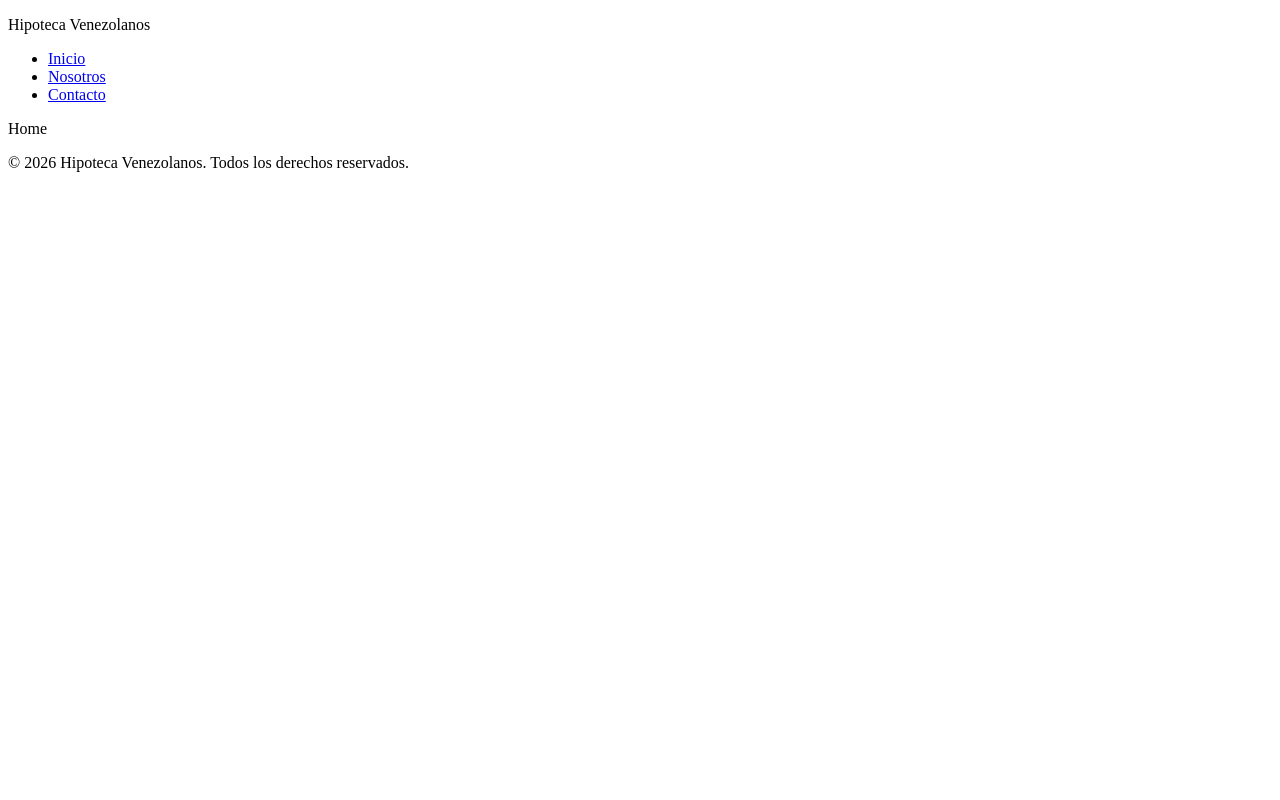
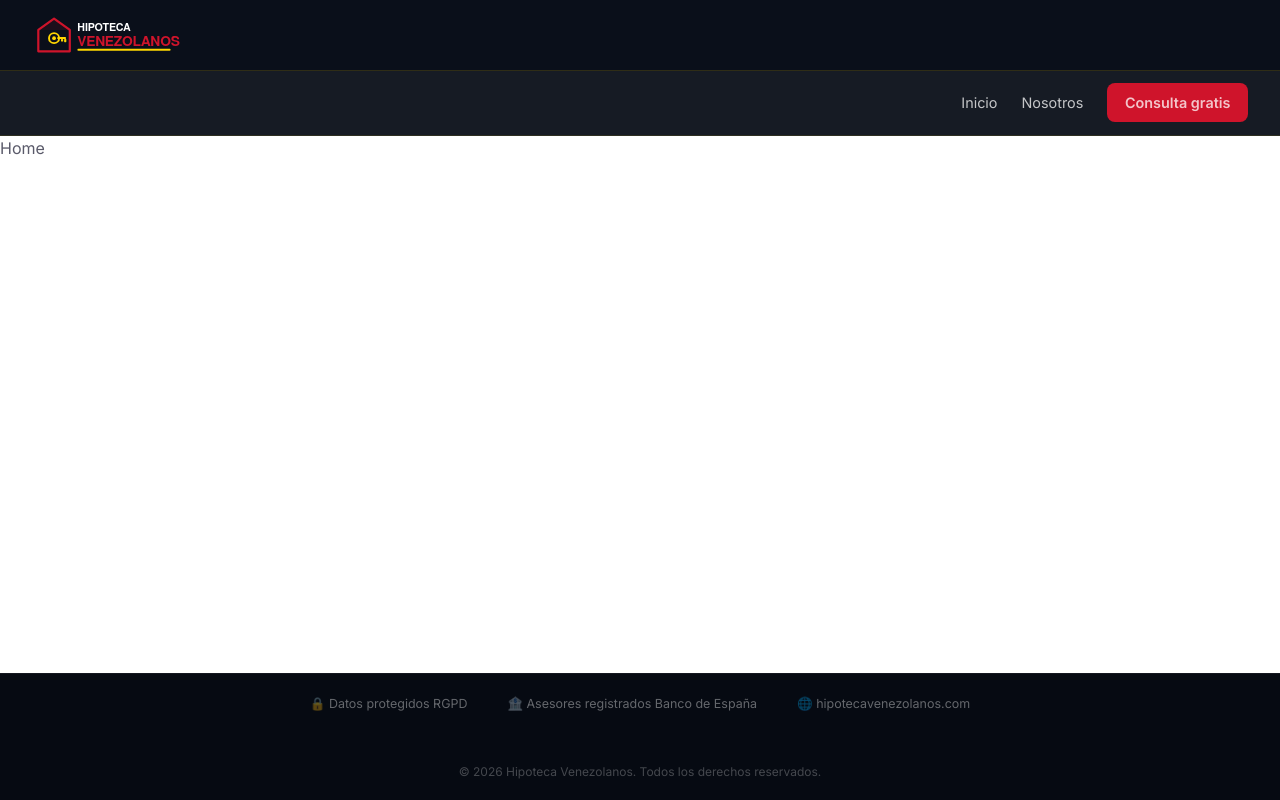
Before and after one commit to winiffer3/hipoteca-venezolanos-web, a React (Vite) app: page / in a window 1280 px wide. Built offline with nearby package versions, Linux system fonts and the light colour scheme.

Commit message:
feat: header, navbar y footer con estilos

```diff
--- a/src/App.css
+++ b/src/App.css
@@ -0,0 +1,82 @@
+/* ── HEADER ── */
+header {
+  background: var(--dark);
+  padding: 0.8rem 2rem;
+  display: flex;
+  align-items: center;
+  border-bottom: 1px solid rgba(255, 215, 0, 0.15);
+}
+
+#header-logo {
+  height: 44px;
+  display: block;
+}
+
+/* ── NAVBAR ── */
+nav {
+  position: sticky;
+  top: 0;
+  z-index: 100;
+  background: rgba(10, 15, 25, 0.95);
+  backdrop-filter: blur(12px);
+  padding: 0.8rem 2rem;
+  display: flex;
+  align-items: center;
+  justify-content: flex-end;
+  border-bottom: 1px solid rgba(255, 215, 0, 0.1);
+}
+
+#nav-links {
+  display: flex;
+  align-items: center;
+  gap: 1.5rem;
+}
+
+#nav-links a {
+  color: rgba(255, 255, 255, 0.75);
+  font-size: 0.9rem;
+  transition: color 0.2s;
+}
+
+#nav-links a:hover {
+  color: var(--bg);
+}
+
+#nav-cta {
+  background: var(--red);
+  color: var(--bg);
+  padding: 0.5rem 1.1rem;
+  border-radius: 8px;
+  font-weight: 600;
+  font-size: 0.88rem;
+}
+
+#nav-cta:hover {
+  background: rgba(176, 16, 32, 1);
+  opacity: 1;
+}
+
+/* ── FOOTER ── */
+footer {
+  background: rgba(6, 10, 18);
+  padding: 1.2rem 2rem;
+  display: flex;
+  justify-content: center;
+  gap: 2.5rem;
+  flex-wrap: wrap;
+  border-top: 1px solid rgba(255, 255, 255, 0.06);
+  margin-top: auto;
+}
+
+footer span {
+  font-size: 0.78rem;
+  color: rgba(255, 255, 255, 0.38);
+}
+
+#footer-copy {
+  width: 100%;
+  text-align: center;
+  font-size: 0.75rem;
+  color: rgba(255, 255, 255, 0.25);
+  margin-top: 0.5rem;
+}
--- a/src/components/Footer.jsx
+++ b/src/components/Footer.jsx
@@ -1,7 +1,10 @@
 export default function Footer() {
   return (
-  <footer>
-    <p>© 2026 Hipoteca Venezolanos. Todos los derechos reservados.</p>
-  </footer>
+    <footer>
+      <span>🔒 Datos protegidos RGPD</span>
+      <span>🏦 Asesores registrados Banco de España</span>
+      <span>🌐 hipotecavenezolanos.com</span>
+      <p id="footer-copy">© 2026 Hipoteca Venezolanos. Todos los derechos reservados.</p>
+    </footer>
   )
 }
--- a/src/components/Header.jsx
+++ b/src/components/Header.jsx
@@ -1,7 +1,11 @@
+import { Link } from 'react-router-dom'
+
 export default function Header() {
   return (
   <header>
-    <p>Hipoteca Venezolanos</p>
+    <Link to="/">
+    <img id="header-logo"src="../images/logo2.svg" alt="Hipoteca Venezolanos"/>
+    </Link>
   </header>
   )
 }
--- a/src/components/NavBar.jsx
+++ b/src/components/NavBar.jsx
@@ -3,11 +3,11 @@ import { Link } from 'react-router-dom'
 export default function NavBar() {
   return (
     <nav>
-      <ul>
-        <li><Link to="/">Inicio</Link></li>
-        <li><Link to="/about">Nosotros</Link></li>
-        <li><Link to="/contacto">Contacto</Link></li>
-      </ul>
+      <div id="nav-links">
+        <Link to="/">Inicio</Link>
+        <Link to="/about">Nosotros</Link>
+        <Link to="/contacto" id="nav-cta">Consulta gratis</Link>
+      </div>
     </nav>
   )
 }
--- a/src/index.css
+++ b/src/index.css
@@ -0,0 +1,46 @@
+@import url('https://fonts.googleapis.com/css2?family=Sora:wght@400;600;700;800&family=Inter:wght@400;500;600&display=swap');
+
+:root {
+  --red: #CF142B;
+  --gold: #FFD700;
+  --dark: #0a0f1a;
+  --dark2: #1a1a2e;
+  --text: #5a5a6a;
+  --text-h: #12111a;
+  --bg: #ffffff;
+  --bg2: #f7f7fb;
+  --border: #e8e8f0;
+}
+
+* {
+  box-sizing: border-box;
+  margin: 0;
+  padding: 0;
+}
+
+body {
+  font-family: 'Inter', system-ui, sans-serif;
+  font-size: 16px;
+  line-height: 1.6;
+  color: var(--text);
+  background: var(--bg);
+  -webkit-font-smoothing: antialiased;
+  -moz-osx-font-smoothing: grayscale;
+}
+
+#root {
+  width: 100%;
+  min-height: 100vh;
+  display: flex;
+  flex-direction: column;
+}
+
+h1, h2, h3 {
+  font-family: 'Sora', system-ui, sans-serif;
+  margin: 0;
+  color: var(--text-h);
+}
+
+p { margin: 0; }
+
+a { text-decoration: none; transition: opacity 0.2s; }
```
